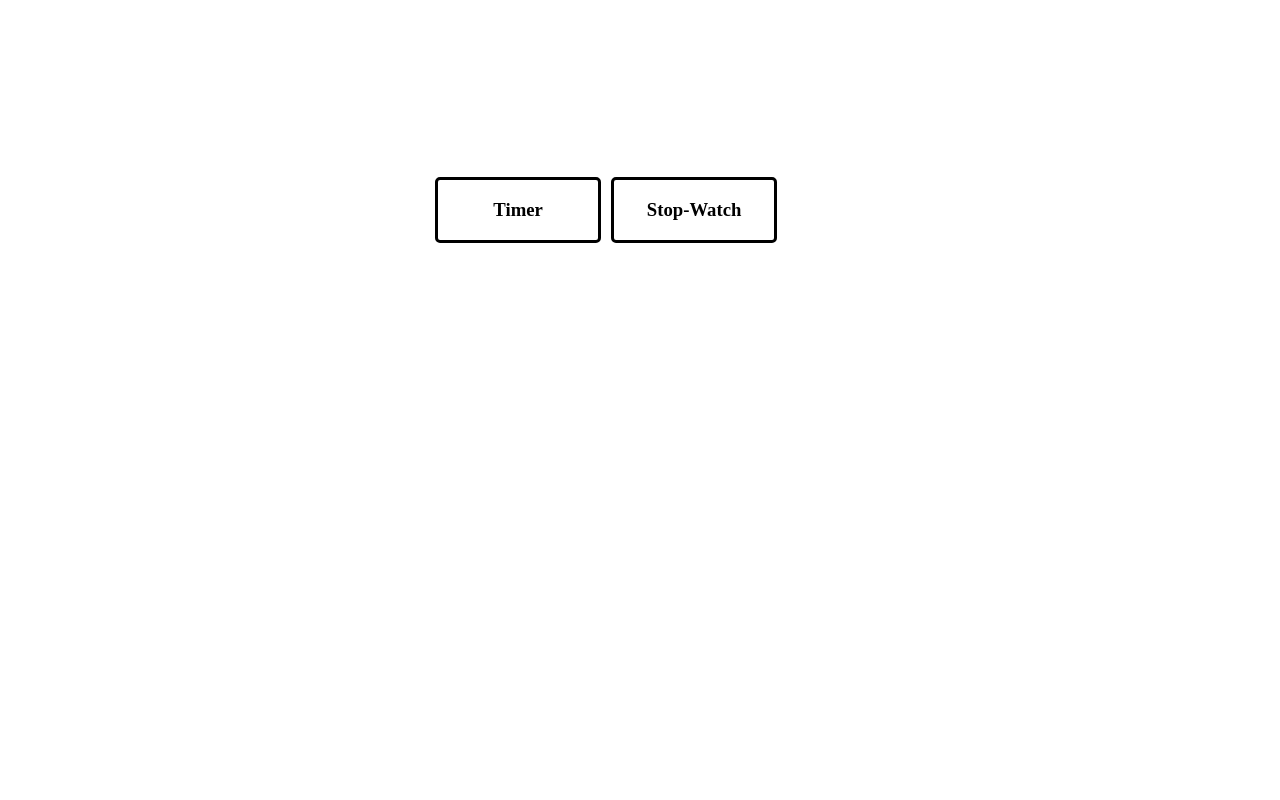
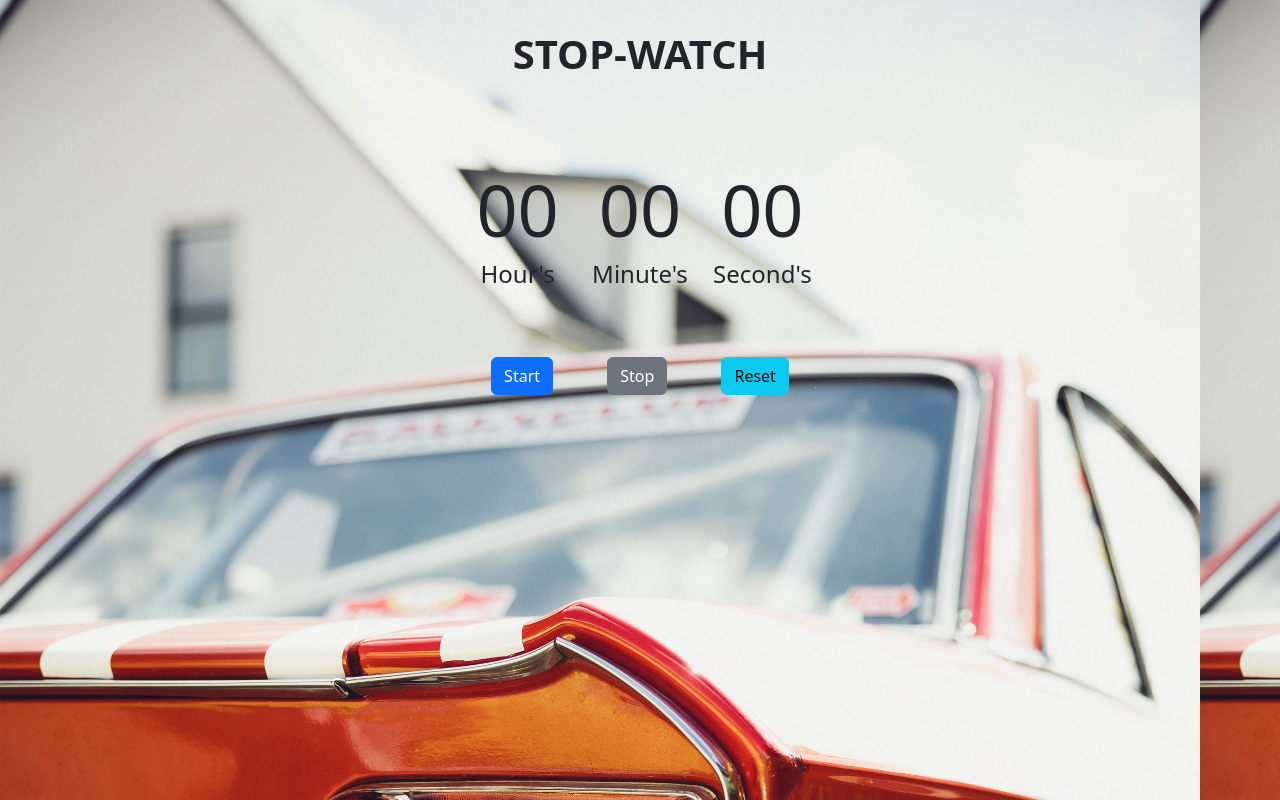
Before and after one commit to samathur175/Js-Timer-Stopwatch, a plain HTML site: page index.html in a window 1280 px wide. Drawn offline with nearby package versions, Linux system fonts and the light colour scheme.

Commit message:
Made some changes and complete the look of the watch. will update the functionality soon.

```diff
--- a/index.html
+++ b/index.html
@@ -6,16 +6,35 @@
     <meta name="viewport" content="width=device-width, initial-scale=1.0" />
     <!-- Css Stylesheet Link -->
     <link rel="stylesheet" href="styles.css" />
+    <!-- Bottstrap CDN link -->
+    <link
+      href="https://cdn.jsdelivr.net/npm/bootstrap@5.2.2/dist/css/bootstrap.min.css"
+      rel="stylesheet"
+      integrity="sha384-Zenh87qX5JnK2Jl0vWa8Ck2rdkQ2Bzep5IDxbcnCeuOxjzrPF/et3URy9Bv1WTRi"
+      crossorigin="anonymous"
+    />
     <title>Js-Timer/Stop-Watch</title>
   </head>
   <body>
-    <div class="main-div">
-      <div class="timer">
-        <h3>Timer</h3>
+    <h2 class="main-heading">Stop-Watch</h2>
+    <div class="clock-div" id="clock-div">
+      <div>
+        <h2 id="hour" class="hour">00</h2>
+        <h4>Hour's</h4>
       </div>
-      <div class="stop-watch">
-        <h3>Stop-Watch</h3>
+      <div>
+        <h2 id="minute" class="minute">00</h2>
+        <h4>Minute's</h4>
       </div>
+      <div>
+        <h2 id="second" class="second">00</h2>
+        <h4>Second's</h4>
+      </div>
+    </div>
+    <div class="btns">
+      <button type="button" class="btn btn-primary start-btn">Start</button>
+      <button type="button" class="btn btn-secondary stop-btn">Stop</button>
+      <button type="button" class="btn btn-info reset-tn">Reset</button>
     </div>
   </body>
 </html>
--- a/styles.css
+++ b/styles.css
@@ -1,26 +1,35 @@
-.main-div {
-  position: relative;
+body {
+  background-image: url("markus-spiske-Mnfgvx6LGiw-unsplash.jpg");
+  width: 100%;
+  height: 30%;
+  background-size: 1200px;
+}
+.main-heading {
+  text-align: center;
+  font-size: 2.5em;
+  text-transform: uppercase;
+  margin-top: 30px;
+  font-weight: bolder;
+}
+.clock-div {
+  justify-content: center;
   display: flex;
+}
+.clock-div h2 {
+  font-size: 4.5rem;
+  margin-left: 20px;
+  margin-right: 20px;
+  margin-top: 80px;
+}
+.clock-div h4 {
   align-items: center;
   text-align: center;
-  margin-left: 33%;
 }
-.timer {
-  margin-left: 10px;
-  width: 10rem;
-  border-style: solid;
-  border-color: black;
-  border-radius: 5px;
-  margin-top: 20%;
+.btns {
+  text-align: center;
 }
-.stop-watch {
-  margin-left: 10px;
-  width: 10rem;
-  border-style: solid;
-  border-color: black;
-  border-radius: 5px;
-  margin-top: 20%;
+.btns button {
+  margin-left: 25px;
+  margin-right: 25px;
+  margin-top: 60px;
 }
-.stop-watch:hover {
-  opacity: 90%;
-}
```
Also changed, not shown: markus-spiske-Mnfgvx6LGiw-unsplash.jpg (added).
